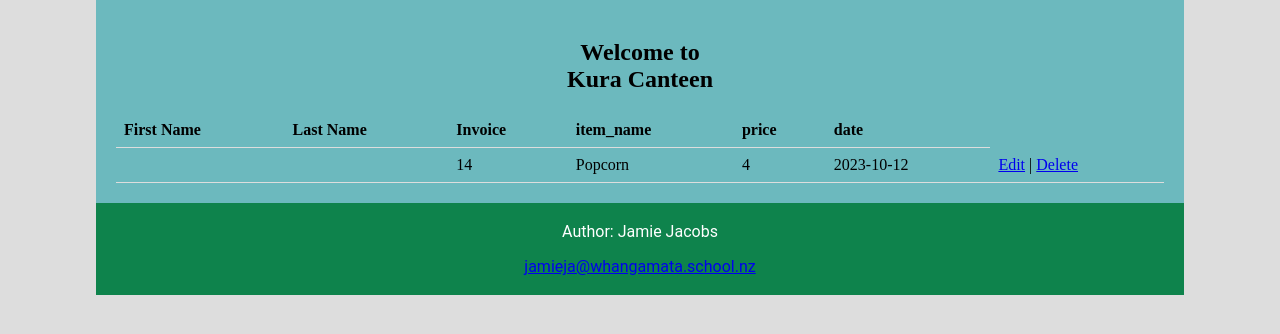
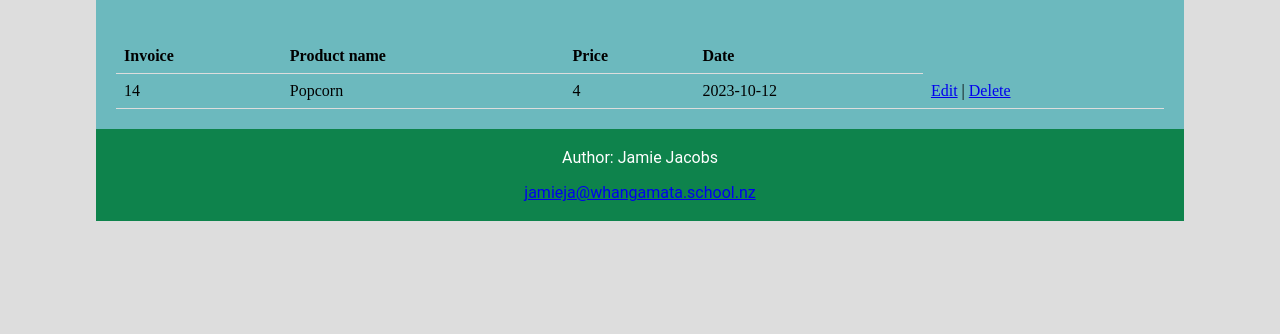
Before and after one commit to jamiejacobs362/jamie, a PHP site: page /cart.php in a window 1280 px wide. Shown: the part 235-569 px from the top of the page. Run offline with PHP 8.4, Linux system fonts and the light colour scheme; a user stored in the database is signed in; data comes from the database, SQL or seed files in the repository.

Commit message:
got rid of customer names in carts list
sill trying to show the customers name above the list

```diff
--- a/cart.php
+++ b/cart.php
@@ -52,7 +52,7 @@ include "navbar.php";
 ?>
  <div class="row">
     <div class="main">
-    <h2>Welcome to <br> Kura Canteen</h2>
+    <h2></h2>
 
 <?php
     // Include the setup.php file to establish database connection
@@ -71,13 +71,11 @@ mysqli_stmt_execute($stmt);
 if (mysqli_num_rows($result) > 0) {
     // Display the records in a table
         echo '<table>';
-        echo '<tr><th>First Name</th><th>Last Name</th><th>Invoice</th><th>item_name</th><th>price</th><th>date</th></tr>';
+        echo '<tr><th>Invoice</th><th>Product name</th><th>Price</th><th>Date</th></tr>';
         while ($row = mysqli_fetch_assoc($result)) {
             //print_r($row);
             $ordersid = $row['id'];
             echo '<tr>';
-            echo '<td>' . $row['firstname'] . '</td>';
-            echo '<td>' . $row['surname'] . '</td>';
             echo '<td>' . $ordersid . '</td>';
             echo '<td>' . $row['name'] . '</td>';
             echo '<td>' . $row['price'] . '</td>';
```
